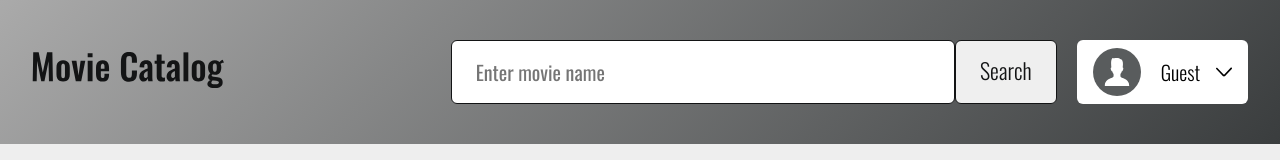
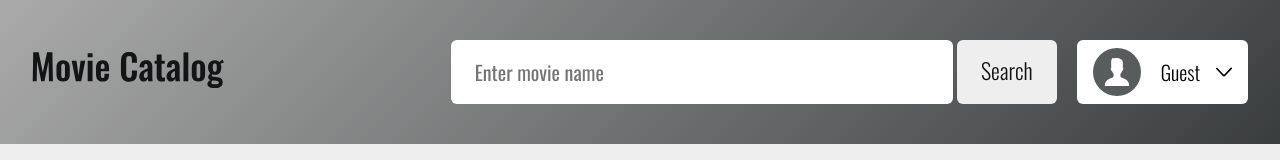
Before and after one commit to EvgeniyIvanchikov/Movie-catalog, a Vue app: page / in a window 1280 px wide. Shown: the top 160 px of the page. Built offline with nearby package versions, Linux system fonts and the light colour scheme.

Commit message:
fix resize bag

```diff
--- a/src/App.vue
+++ b/src/App.vue
@@ -8,13 +8,22 @@ import GridResult from "./layouts/GridResult.vue";
 import Footer from "./layouts/Footer.vue";
 
 onMounted(() => {
-  const toggleIsMobileVariable = () =>{
-    const checkWindowWidth = () =>{
+  let lastWidth = window.innerWidth;
+
+  const toggleIsMobileVariable = () => {
+    const checkWindowWidth = () => {
+      const currentWidth = window.innerWidth;
+
       const isMobile = window.matchMedia("(max-width: 991px)").matches;
       globalState.isMobile = isMobile;
 
       if (isMobile) {
-        closeMenu();
+        if (currentWidth !== lastWidth) {
+          console.log(currentWidth, lastWidth);
+
+          lastWidth = currentWidth;
+          closeMenu();
+        }
       }
 
     }
--- a/src/components/AccountInfo.vue
+++ b/src/components/AccountInfo.vue
@@ -24,6 +24,7 @@ import IconArrowDown from '@/assets/icons/arrow-down.svg';
 .account-info {
   max-width: 12.5rem;
   overflow: hidden;
+  color: var(--primary-text-color);
 
 
   &__button {
--- a/src/components/Button.vue
+++ b/src/components/Button.vue
@@ -29,6 +29,8 @@ defineProps({
   max-width: 100%;
   min-height: 4rem;
   transition: all 0.3s ease;
+  border: none;
+  background: var(--palette-1--tone-200);
 
   &[disabled] {
     background: var(--palette-1--tone-500);
--- a/src/components/Input.vue
+++ b/src/components/Input.vue
@@ -33,6 +33,7 @@ const updateValue = (event) => {
     padding: 1rem 1.5rem;
     max-width: 100%;
     min-height: 4rem;
+    border: none;
 }
 
 </style>
--- a/src/modules/SearchForm.vue
+++ b/src/modules/SearchForm.vue
@@ -61,9 +61,9 @@ const searchMovies = (event) => {
   &__group {
     width: 100%;
     display: flex;
+    gap: 4px;
     @media screen and (max-width: 479px) {
         flex-direction: column;
-        gap: 4px;
     }
 
     &--error {
```
